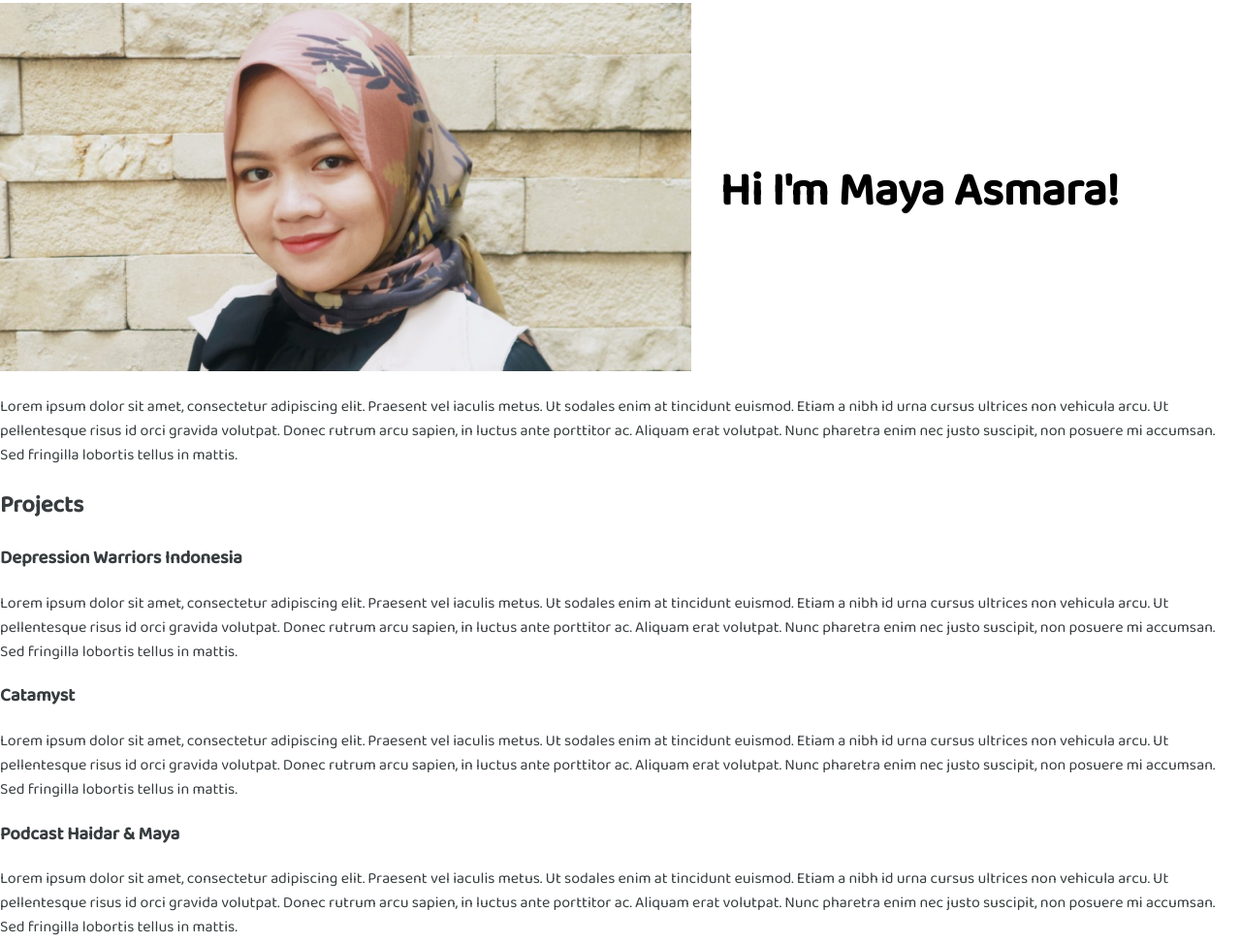
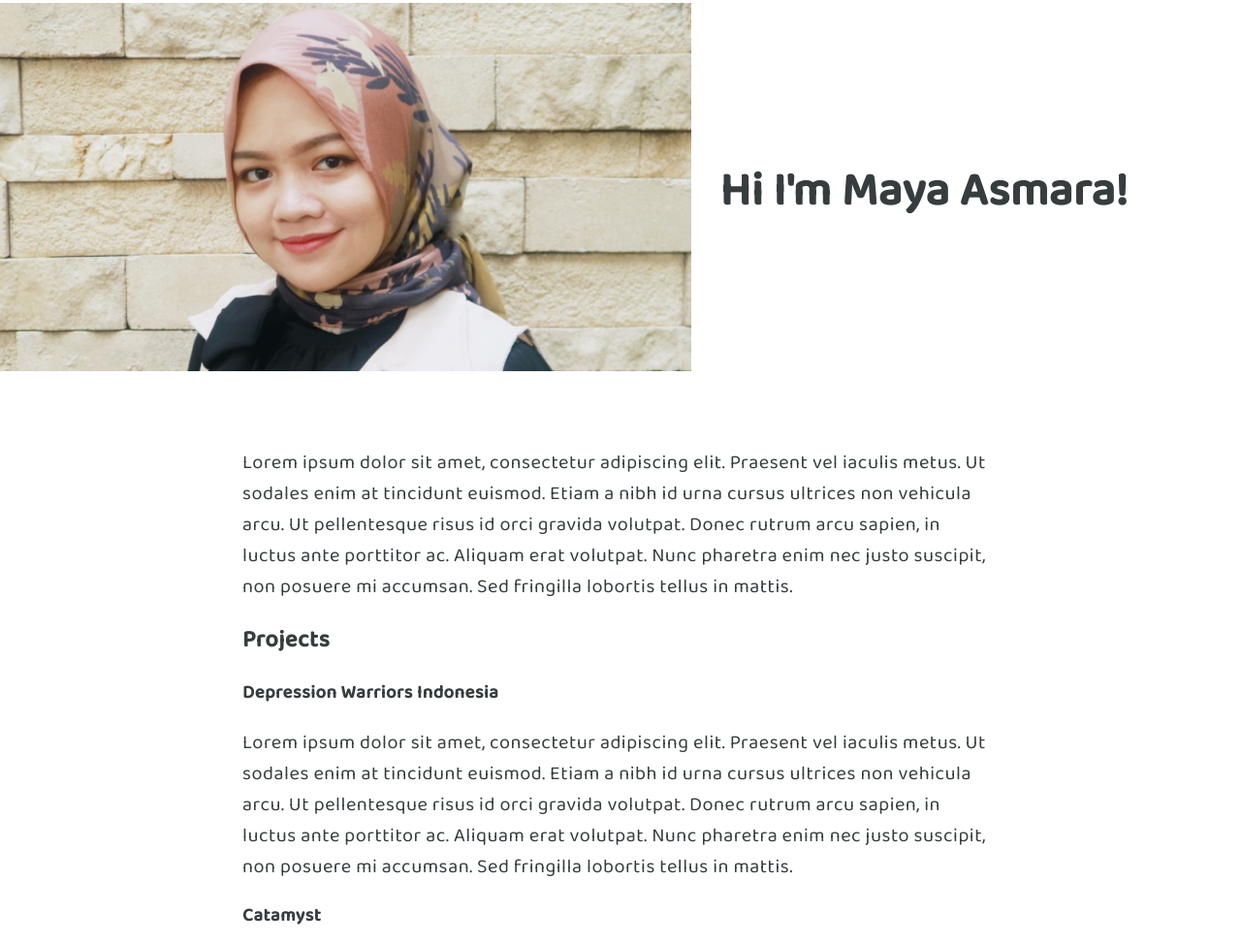
Before and after one commit to mayaasmara/mayaasmara-web, a plain HTML site: page about/index.html in a window 1280 px wide. Shown: the part 128-1100 px from the top of the page at 97% size. Drawn offline with Linux system fonts and the light colour scheme.

Commit message:
Improve page layout

```diff
--- a/about/index.html
+++ b/about/index.html
@@ -32,7 +32,7 @@
         </div>
       </div>
 
-      <div>
+      <div class="paragraph-section">
         <p>
           Lorem ipsum dolor sit amet, consectetur adipiscing elit. Praesent vel
           iaculis metus. Ut sodales enim at tincidunt euismod. Etiam a nibh id
--- a/index.css
+++ b/index.css
@@ -4,6 +4,7 @@ body {
   margin: 0;
   font-family: "Baloo 2";
   color: #373d3f;
+  letter-spacing: 0.5px;
 }
 
 a {
@@ -49,7 +50,7 @@ a {
 }
 
 p {
-  font-size: 16px;
+  font-size: 20px;
 }
 
 .topic-section {
@@ -166,5 +167,9 @@ p {
 }
 .featured-section-title h1 {
   font-size: 48px;
-  color: #000;
+  color: #373d3f;
 }
+
+.paragraph-section {
+  margin: 70px 250px;
+}
```
